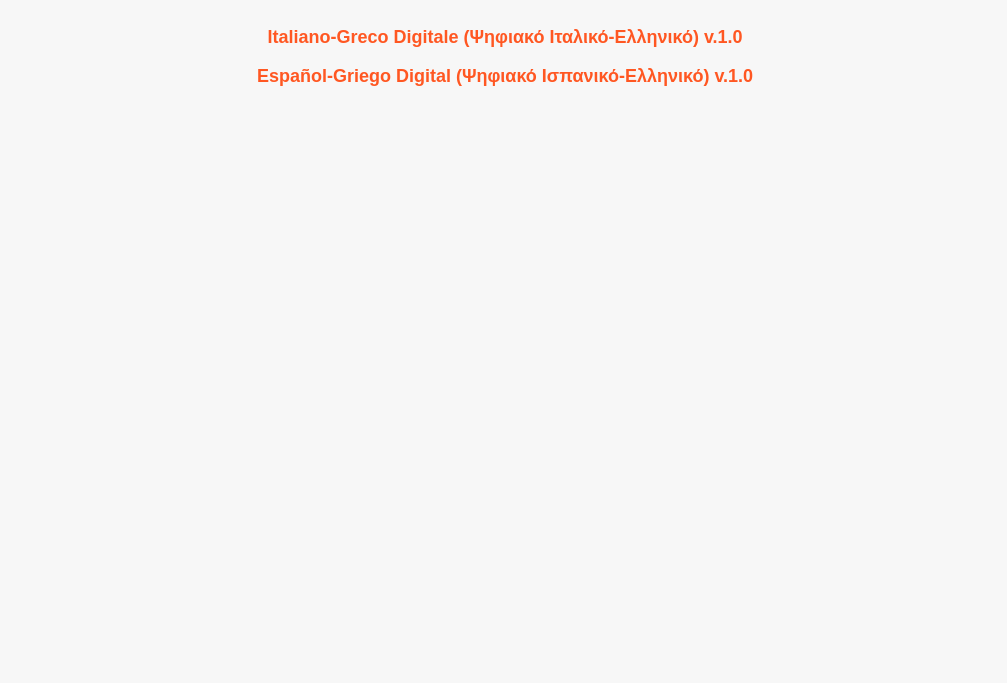
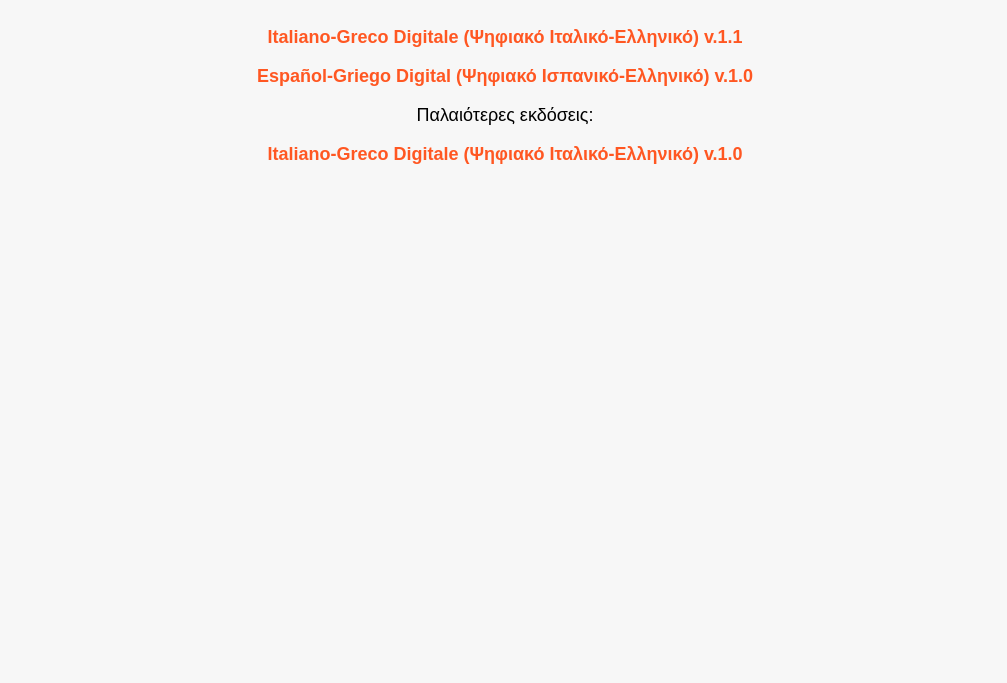
Before and after one commit to ktsagg/goldendict, a plain HTML site: page docs/index.html in a window 1280 px wide. Shown: the part 117-800 px from the top of the page, without its empty margins (135-1142 px from the left). Drawn offline with Linux system fonts and the light colour scheme.

Commit message:
Update index.html

```diff
--- a/docs/index.html
+++ b/docs/index.html
@@ -17,7 +17,10 @@
 </head>
 <body>
   <h1>Λεξικά για το GoldenDict (Windows) και το Alpus (Android)</h1>
-  <p><a href="https://mega.nz/file/KFJRDR6D#rzB4KY2FjcVdmpVatDaXJhJTPCdRULBwoyFEtAxMU9k" target="_blank">Italiano-Greco Digitale (Ψηφιακό Ιταλικό-Ελληνικό) v.1.0</a></p>
-  <p><a href="https://mega.nz/file/mFBAXbiK#eOxylpGK_VP8t08BsIBM6VvT6RI0s20sXsOrezwWGp4" target="_blank">Español-Griego Digital (Ψηφιακό Ισπανικό-Ελληνικό) v.1.0</a></p>
+  <p><a href="https://mega.nz/file/PNgSVTLZ#cy1OzSgpXZ23VAs7-PBFrhi0psNoe5dH2BU1hQafDhw">Italiano-Greco Digitale (Ψηφιακό Ιταλικό-Ελληνικό) v.1.1</a></p>
+  <p><a href="https://mega.nz/file/mFBAXbiK#eOxylpGK_VP8t08BsIBM6VvT6RI0s20sXsOrezwWGp4">Español-Griego Digital (Ψηφιακό Ισπανικό-Ελληνικό) v.1.0</a></p>
+  <p>Παλαιότερες εκδόσεις:</>
+    <br/>
+    <p><a href="https://mega.nz/file/KFJRDR6D#rzB4KY2FjcVdmpVatDaXJhJTPCdRULBwoyFEtAxMU9k">Italiano-Greco Digitale (Ψηφιακό Ιταλικό-Ελληνικό) v.1.0</a></p>
 </body>
 </html>
```
